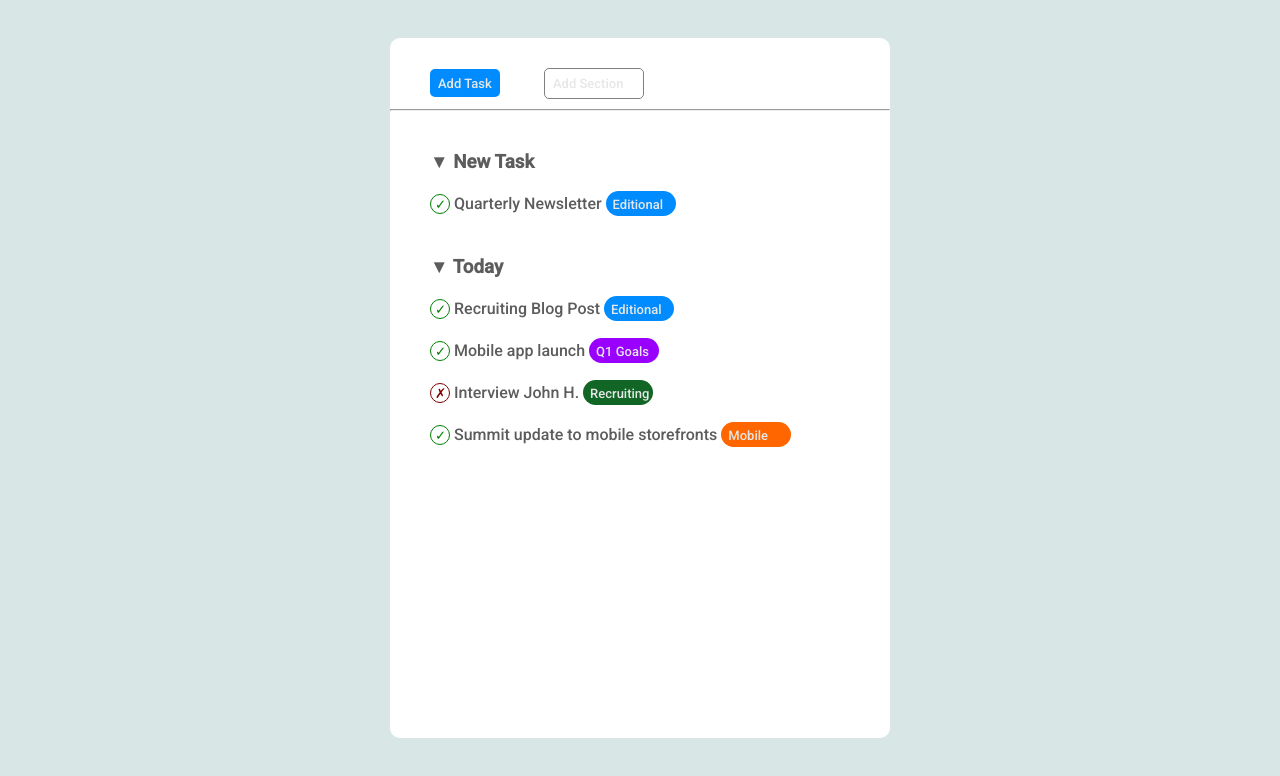
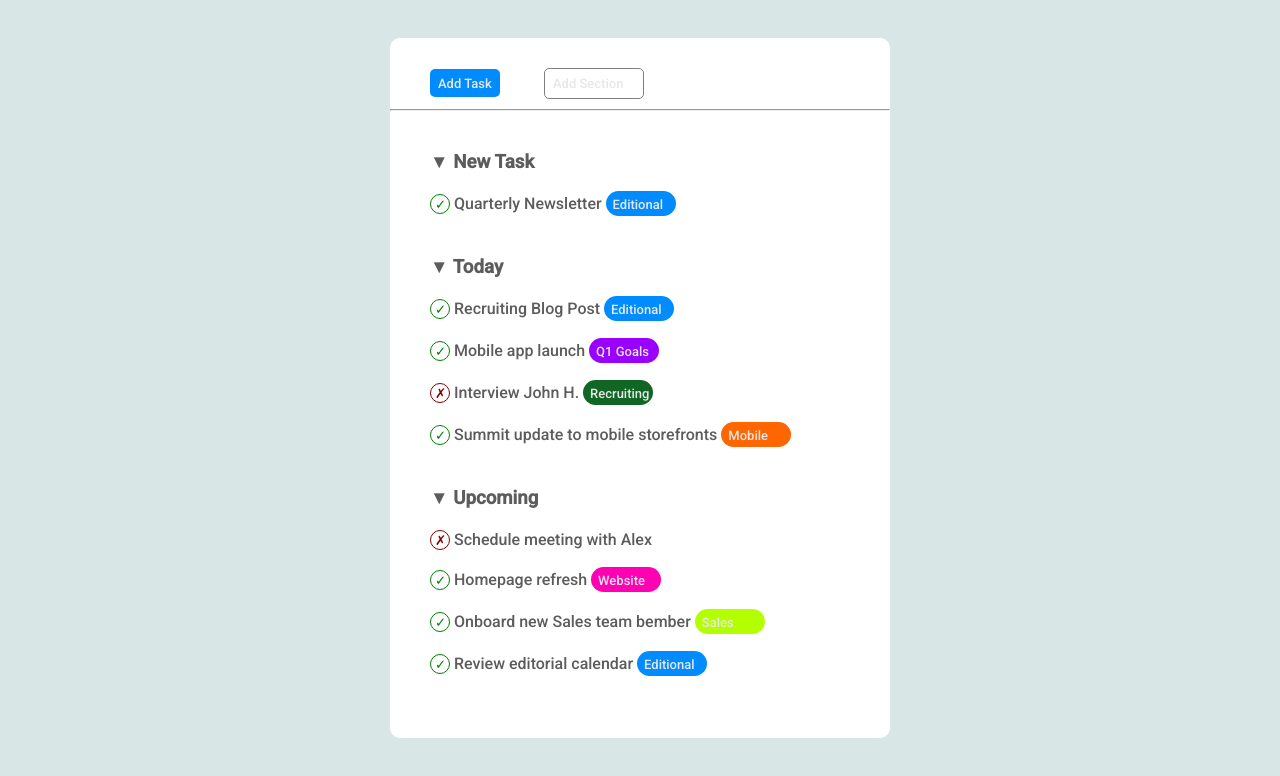
Before and after one commit to antoniodelgiudice02/html-css-toboolist, a plain HTML site: page index.html in a window 1280 px wide. Shown: the part 92-868 px from the top of the page. Drawn offline with Linux system fonts and the light colour scheme.

Commit message:
third section

```diff
--- a/index.html
+++ b/index.html
@@ -91,6 +91,40 @@
 
             </section>
 
+            <section class="list">
+
+                <h3>▼ Upcoming </h3>
+
+                <ul>
+                    <li>
+                        <span class="circlecross"><span class="cross">&cross;</span></span>
+                        <span class="font">Schedule meeting with Alex</span>
+                    </li>
+                    <li>
+                        <span class="circlecheck"><span class="check">&check;</span></span>
+                        <span class="font">Homepage refresh</span>
+                        <div id="Website">
+                            <span class="fontbutton">Website</span>
+                       </div>
+                    </li>
+                    <li>
+                        <span class="circlecheck"><span class="check">&check;</span></span>
+                        <span class="font">Onboard new Sales team bember</span>
+                        <div id="Sales">
+                             <span class="fontbutton">Sales</span>
+                        </div>
+                    </li>
+                    <li>
+                        <span class="circlecheck"><span class="check">&check;</span></span>
+                        <span class="font">Review editorial calendar</span>
+                        <div class="buttonlist">
+                            <span class="fontbutton">Editional</span>
+                       </div>
+                    </li>
+                </ul>
+
+            </section>
+
 
 
 
--- a/style.css
+++ b/style.css
@@ -188,3 +188,21 @@ li{
     background-color: rgb(255, 102, 0);
     border-radius: 20px;
 }
+
+#Website{
+    width: 70px;
+    height: 25px;
+    padding: 4px;
+    display: inline-block;
+    background-color: rgb(255, 0, 179);
+    border-radius: 20px;
+}
+
+#Sales{
+    width: 70px;
+    height: 25px;
+    padding: 4px;
+    display: inline-block;
+    background-color: rgb(179, 255, 0);
+    border-radius: 20px;
+}
```
